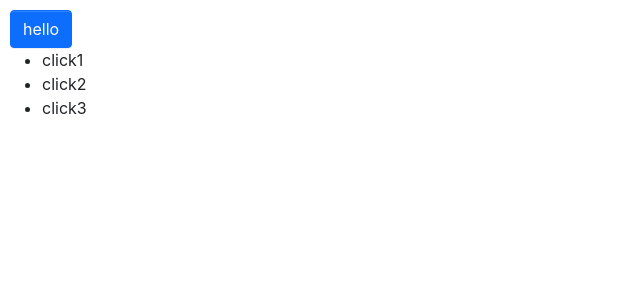
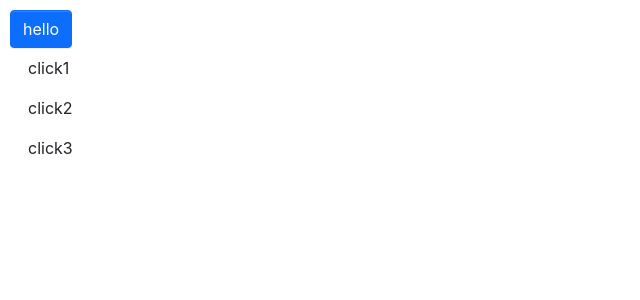
Before and after one commit to dezhizhang/limed, a React (Create React App) app: page / in a window 1280 px wide. Shown: the top 300 px of the page, without its empty margins (0-640 px from the left). Built offline with nearby package versions, Linux system fonts and the light colour scheme.

Commit message:
添加样式

```diff
--- a/src/App.tsx
+++ b/src/App.tsx
@@ -6,7 +6,7 @@
   return (
     <div className="App" style={{padding:10}}>
       <Button onClick={() => alert("hello")} btnType={ButtonType.Primary} className="custom">hello</Button>
-      <Menu>
+      <Menu mode="vertical">
         <MenuItem>click1</MenuItem>
         <MenuItem>click2</MenuItem>
         <MenuItem>click3</MenuItem>
--- /dev/null
+++ b/src/components/Menu/_style.scss
@@ -0,0 +1,38 @@
+.menu{
+    display: flex;
+    flex-wrap: wrap;
+    padding-left: 0;
+    margin-bottom: 30px;
+    list-style: none;
+    border-bottom: $menu-border-width solid $menu-border-color;
+    box-shadow:  $border-color;
+    .menu-item{
+        padding: $menu-item-padding-y $menu-item-padding-x;
+        cursor: pointer;
+        transition: $menu-transition;
+        &:hover,&:focus{
+            text-decoration: none;
+        }
+        &.is-disabled{
+            color: $menu-item-disabled-color;
+            pointer-events: none;
+            cursor: pointer;
+        }
+        &.ia-active,&:hover {
+            color: $menu-item-active-color;
+            border-bottom: $menu-item-active-border-width solid $menu-item-active-color;
+        }
+    }
+}
+.menu-vertical{
+    flex-direction: column;
+    border-bottom: 0px;
+    border-right: 0px;
+    .menu-item{
+        border-left: $menu-item-active-border-width solid transparent;
+        &.is-active,&:hover{
+            border-bottom: 0px;
+            border-left: $menu-item-active-border-width solid $menu-item-active-color;
+        }
+    }
+}
--- a/src/components/Menu/menu.tsx
+++ b/src/components/Menu/menu.tsx
@@ -12,7 +12,7 @@
 
 const Menu:React.FC<MenuProps> = (props) => {
     const { className,mode,style,children,defaultIndex } = props;
-    const classes = classNames('limed-menu',className,{
+    const classes = classNames('menu',className,{
         'menu-vertical':mode === 'vertical'
     });
     return (
--- a/src/components/Menu/menuItem.tsx
+++ b/src/components/Menu/menuItem.tsx
@@ -10,7 +10,7 @@
 
 const MenuItem:React.FC<MenuItemProps> = (props) => {
     const { index,disabled,className,style,children } = props;
-    const classes = classNames('limed-menu-item',className,{
+    const classes = classNames('menu-item',className,{
         'is-disabled':disabled
     });
     return (
--- a/src/styles/index.scss
+++ b/src/styles/index.scss
@@ -13,8 +13,8 @@
 // button
 @import '../components/Button/style';
 
-// // menu
-// @import '../components/Menu/style';
+// menu
+@import '../components/Menu/style';
 
 // // icon
 // @import '../components/Icon/style';
```
